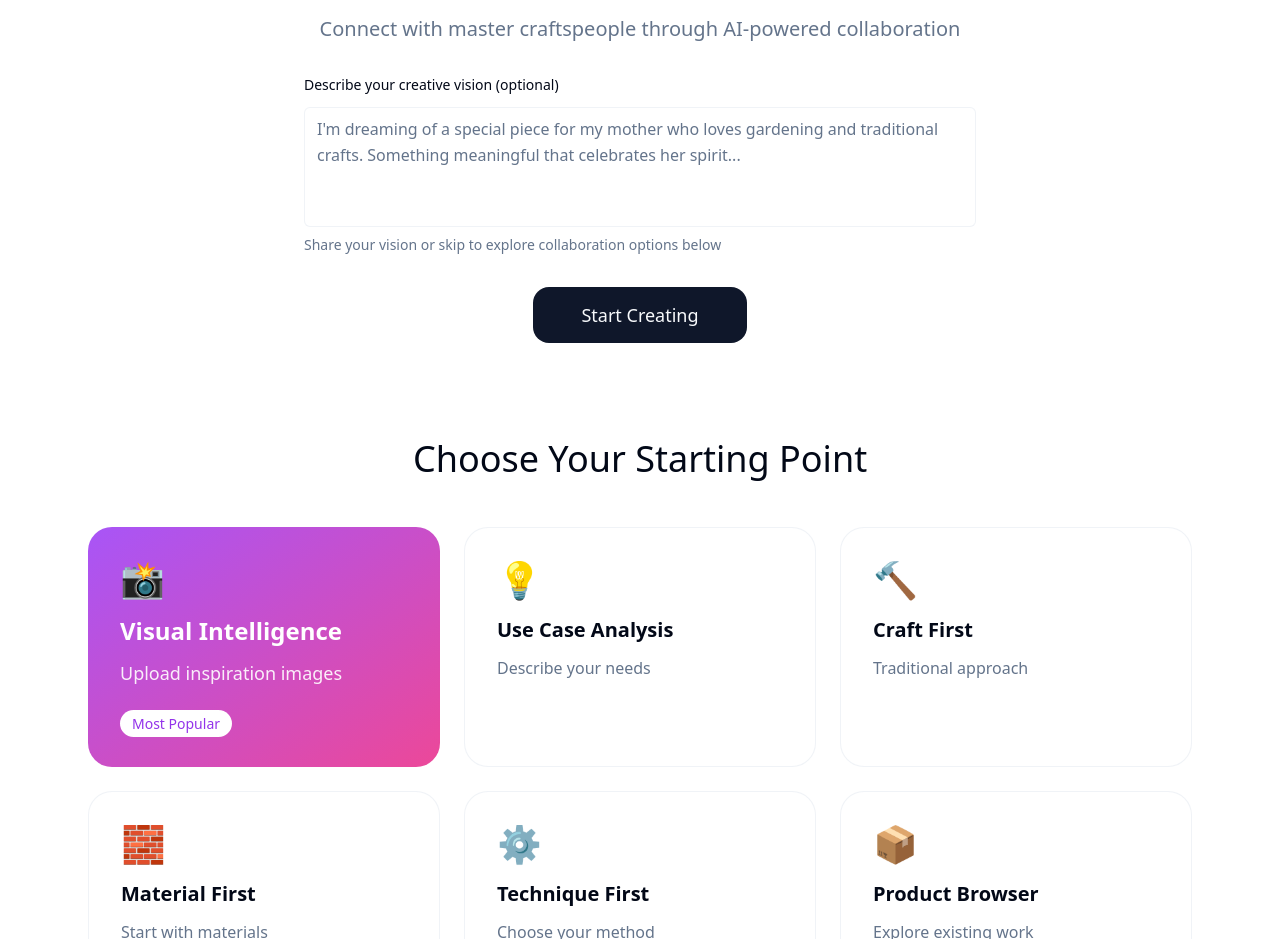
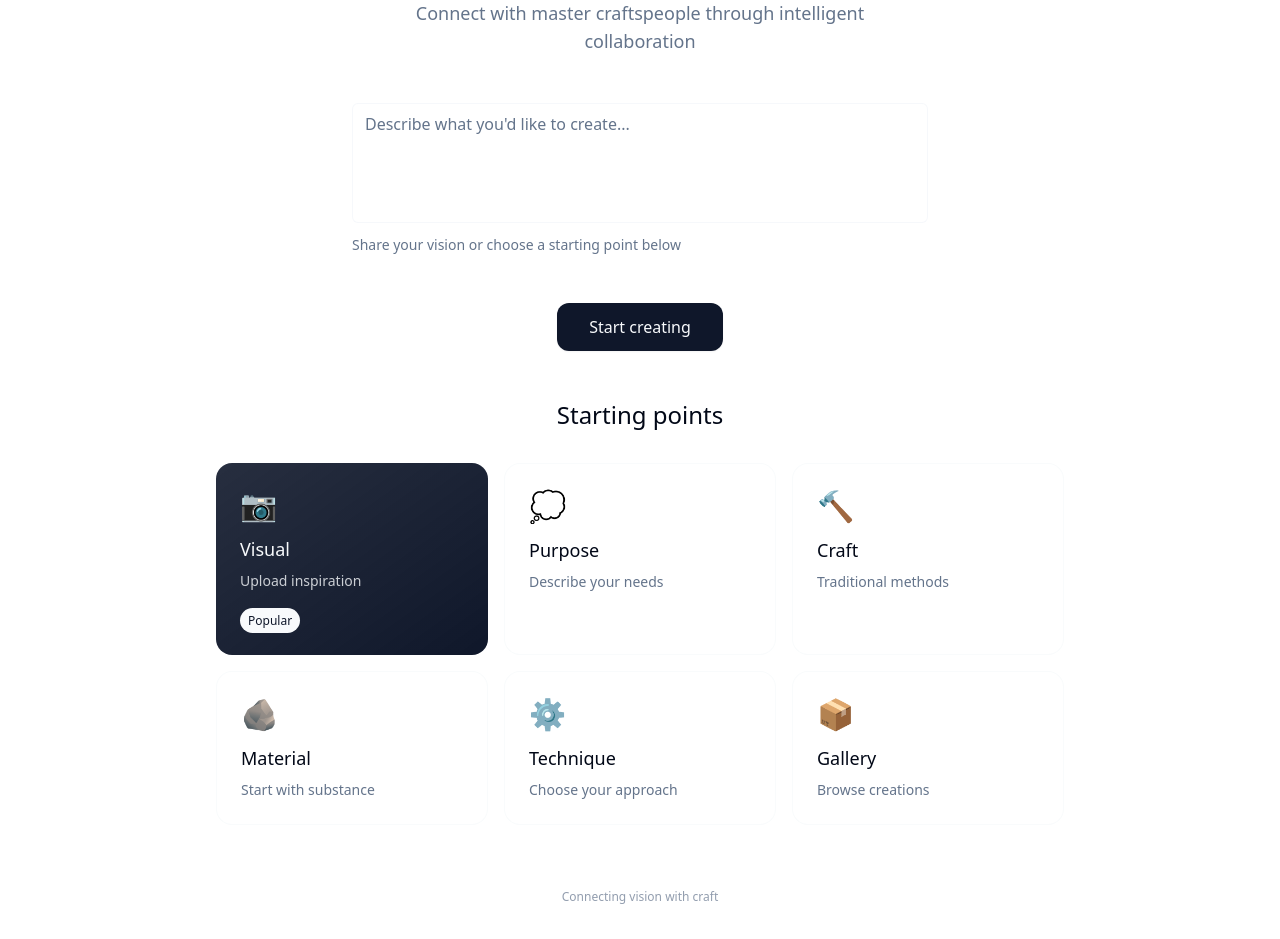
Before and after one commit to directcreate/directcreate-collaboration-platform, a React (Vite) app: page / in a window 1280 px wide. Shown: the part 253-1192 px from the top of the page. Built offline with nearby package versions, Linux system fonts and the light colour scheme.

Commit message:
Refactor: Redesign landing page
Implement a single-screen landing page with a text box and starting options, aiming for a streamlined, intuitive design.

```diff
--- a/src/pages/Index.tsx
+++ b/src/pages/Index.tsx
@@ -35,137 +35,148 @@ const Index = () => {
 
   const handleStartCreating = () => {
     if (intent.trim()) {
-      // Navigate to use case analysis with the intent
       navigate('/collaborate/use-case', { state: { initialIntent: intent } });
     } else {
-      // Scroll to collaboration options
       const collaborationSection = document.getElementById('collaboration-options');
       collaborationSection?.scrollIntoView({ behavior: 'smooth' });
     }
   };
 
+  const collaborationOptions = [
+    {
+      id: 'visual',
+      emoji: '📷',
+      title: 'Visual',
+      subtitle: 'Upload inspiration',
+      featured: true
+    },
+    {
+      id: 'use-case',
+      emoji: '💭',
+      title: 'Purpose',
+      subtitle: 'Describe your needs'
+    },
+    {
+      id: 'craft',
+      emoji: '🔨',
+      title: 'Craft',
+      subtitle: 'Traditional methods'
+    },
+    {
+      id: 'material',
+      emoji: '🪨',
+      title: 'Material',
+      subtitle: 'Start with substance'
+    },
+    {
+      id: 'technique',
+      emoji: '⚙️',
+      title: 'Technique',
+      subtitle: 'Choose your approach'
+    },
+    {
+      id: 'product',
+      emoji: '📦',
+      title: 'Gallery',
+      subtitle: 'Browse creations'
+    }
+  ];
+
   return (
     <div className="min-h-screen bg-background">
       {/* Header */}
-      <header className="pt-8 pb-4 text-center">
-        <h1 className="text-xl font-semibold text-foreground tracking-tight">
+      <header className="pt-6 pb-2 text-center">
+        <h1 className="text-lg font-medium text-foreground tracking-tight">
           Craft
         </h1>
       </header>
 
-      {/* Hero Section with Text Input */}
-      <section className="py-12 px-6 text-center max-w-4xl mx-auto">
-        <h1 className="text-4xl md:text-6xl font-light text-foreground mb-6 tracking-tight leading-tight">
-          Transform Your Ideas
+      {/* Main Content */}
+      <main className="px-4 sm:px-6 max-w-4xl mx-auto">
+        {/* Hero Section */}
+        <section className="text-center py-8 sm:py-12">
+          <h1 className="text-3xl sm:text-5xl lg:text-6xl font-light text-foreground mb-4 sm:mb-6 tracking-tight leading-tight">
+            Ideas become
             <br />
-          Into Reality
+            reality
           </h1>
-        <p className="text-lg md:text-xl text-muted-foreground mb-8 max-w-2xl mx-auto font-light">
-          Connect with master craftspeople through AI-powered collaboration
+          <p className="text-base sm:text-lg text-muted-foreground mb-8 sm:mb-12 max-w-lg mx-auto font-light leading-relaxed">
+            Connect with master craftspeople through intelligent collaboration
           </p>
 
-        {/* Creative Intent Text Box */}
-        <div className="max-w-2xl mx-auto mb-8">
-          <label htmlFor="intent" className="block text-sm font-medium text-foreground mb-3 text-left">
-            Describe your creative vision (optional)
-          </label>
+          {/* Intent Input */}
+          <div className="max-w-xl mx-auto mb-8 sm:mb-12">
             <Textarea
-            id="intent"
               value={intent}
               onChange={(e) => setIntent(e.target.value)}
-            placeholder="I'm dreaming of a special piece for my mother who loves gardening and traditional crafts. Something meaningful that celebrates her spirit..."
-            className="min-h-[120px] text-base leading-relaxed border-border/50 focus:border-primary resize-none"
+              placeholder="Describe what you'd like to create..."
+              className="min-h-[100px] sm:min-h-[120px] text-sm sm:text-base leading-relaxed border-border/30 focus:border-primary/50 resize-none bg-background/50 backdrop-blur-sm"
             />
-          <p className="text-sm text-muted-foreground mt-2 text-left">
-            Share your vision or skip to explore collaboration options below
+            <p className="text-xs sm:text-sm text-muted-foreground mt-3 text-left">
+              Share your vision or choose a starting point below
             </p>
           </div>
 
           <Button
             onClick={handleStartCreating}
             size="lg"
-          className="h-12 px-8 md:h-14 md:px-12 rounded-2xl bg-primary hover:bg-primary/90 text-primary-foreground font-medium text-base md:text-lg transition-all duration-200"
+            className="h-11 sm:h-12 px-6 sm:px-8 rounded-xl bg-primary hover:bg-primary/90 text-primary-foreground font-medium text-sm sm:text-base transition-all duration-200 shadow-sm"
           >
-          {intent.trim() ? 'Analyze My Vision' : 'Start Creating'}
+            {intent.trim() ? 'Begin collaboration' : 'Start creating'}
           </Button>
         </section>
 
-      {/* Collaboration Starting Points */}
-      <section id="collaboration-options" className="py-12 max-w-6xl mx-auto px-6 w-full">
-        <h2 className="text-3xl md:text-4xl font-light text-center text-foreground mb-12">
-          Choose Your Starting Point
+        {/* Collaboration Options */}
+        <section id="collaboration-options" className="pb-12 sm:pb-16">
+          <h2 className="text-xl sm:text-2xl font-light text-center text-foreground mb-6 sm:mb-8">
+            Starting points
           </h2>
 
-        <div className="grid grid-cols-1 sm:grid-cols-2 lg:grid-cols-3 gap-4 md:gap-6">
-          {/* Visual Intelligence - Featured */}
+          <div className="grid grid-cols-2 lg:grid-cols-3 gap-3 sm:gap-4">
+            {collaborationOptions.map((option) => (
               <div
-            onClick={() => handleCollaborationOption('visual')}
-            className="col-span-1 sm:col-span-2 lg:col-span-1 bg-gradient-to-br from-purple-500 to-pink-500 rounded-2xl md:rounded-3xl p-6 md:p-8 text-white cursor-pointer hover:scale-105 transition-transform duration-200"
+                key={option.id}
+                onClick={() => handleCollaborationOption(option.id)}
+                className={`
+                  ${option.featured
+                    ? 'col-span-2 lg:col-span-1 bg-gradient-to-br from-primary/90 to-primary text-primary-foreground'
+                    : 'bg-card hover:bg-accent/30 border border-border/20'
+                  }
+                  rounded-xl sm:rounded-2xl p-4 sm:p-6 cursor-pointer transition-all duration-200 hover:scale-[1.02] active:scale-[0.98] backdrop-blur-sm
+                `}
               >
-            <div className="text-3xl md:text-4xl mb-3 md:mb-4">📸</div>
-            <h3 className="text-xl md:text-2xl font-semibold mb-2 md:mb-3">Visual Intelligence</h3>
-            <p className="text-base md:text-lg opacity-90 mb-4 md:mb-6">Upload inspiration images</p>
-            <span className="bg-white text-purple-600 px-3 py-1 rounded-full text-sm font-medium">
-              Most Popular
+                <div className="text-2xl sm:text-3xl mb-2 sm:mb-3">
+                  {option.emoji}
+                </div>
+                <h3 className={`
+                  text-base sm:text-lg font-medium mb-1 sm:mb-2
+                  ${option.featured ? 'text-primary-foreground' : 'text-foreground'}
+                `}>
+                  {option.title}
+                </h3>
+                <p className={`
+                  text-xs sm:text-sm
+                  ${option.featured ? 'text-primary-foreground/80' : 'text-muted-foreground'}
+                `}>
+                  {option.subtitle}
+                </p>
+                {option.featured && (
+                  <div className="mt-3 sm:mt-4">
+                    <span className="bg-primary-foreground text-primary px-2 py-1 rounded-full text-xs font-medium">
+                      Popular
                     </span>
                   </div>
-
-          {/* Use Case Analysis */}
-          <div
-            onClick={() => handleCollaborationOption('use-case')}
-            className="bg-card rounded-2xl md:rounded-3xl p-6 md:p-8 hover:bg-accent/50 transition-colors cursor-pointer hover:scale-105 duration-200 border border-border/50"
-          >
-            <div className="text-3xl md:text-4xl mb-3 md:mb-4">💡</div>
-            <h3 className="text-lg md:text-xl font-semibold text-foreground mb-2 md:mb-3">Use Case Analysis</h3>
-            <p className="text-sm md:text-base text-muted-foreground">Describe your needs</p>
+                )}
               </div>
-
-          {/* Craft First */}
-          <div
-            onClick={() => handleCollaborationOption('craft')}
-            className="bg-card rounded-2xl md:rounded-3xl p-6 md:p-8 hover:bg-accent/50 transition-colors cursor-pointer hover:scale-105 duration-200 border border-border/50"
-          >
-            <div className="text-3xl md:text-4xl mb-3 md:mb-4">🔨</div>
-            <h3 className="text-lg md:text-xl font-semibold text-foreground mb-2 md:mb-3">Craft First</h3>
-            <p className="text-sm md:text-base text-muted-foreground">Traditional approach</p>
-          </div>
-
-          {/* Material First */}
-          <div
-            onClick={() => handleCollaborationOption('material')}
-            className="bg-card rounded-2xl md:rounded-3xl p-6 md:p-8 hover:bg-accent/50 transition-colors cursor-pointer hover:scale-105 duration-200 border border-border/50"
-          >
-            <div className="text-3xl md:text-4xl mb-3 md:mb-4">🧱</div>
-            <h3 className="text-lg md:text-xl font-semibold text-foreground mb-2 md:mb-3">Material First</h3>
-            <p className="text-sm md:text-base text-muted-foreground">Start with materials</p>
-          </div>
-
-          {/* Technique First */}
-          <div
-            onClick={() => handleCollaborationOption('technique')}
-            className="bg-card rounded-2xl md:rounded-3xl p-6 md:p-8 hover:bg-accent/50 transition-colors cursor-pointer hover:scale-105 duration-200 border border-border/50"
-          >
-            <div className="text-3xl md:text-4xl mb-3 md:mb-4">⚙️</div>
-            <h3 className="text-lg md:text-xl font-semibold text-foreground mb-2 md:mb-3">Technique First</h3>
-            <p className="text-sm md:text-base text-muted-foreground">Choose your method</p>
-          </div>
-
-          {/* Product Browser */}
-          <div
-            onClick={() => handleCollaborationOption('product')}
-            className="bg-card rounded-2xl md:rounded-3xl p-6 md:p-8 hover:bg-accent/50 transition-colors cursor-pointer hover:scale-105 duration-200 border border-border/50"
-          >
-            <div className="text-3xl md:text-4xl mb-3 md:mb-4">📦</div>
-            <h3 className="text-lg md:text-xl font-semibold text-foreground mb-2 md:mb-3">Product Browser</h3>
-            <p className="text-sm md:text-base text-muted-foreground">Explore existing work</p>
-          </div>
+            ))}
           </div>
         </section>
+      </main>
 
       {/* Footer */}
-      <footer className="pb-8 text-center mt-8">
-        <p className="text-sm text-muted-foreground">
-          Connecting visionaries with craftspeople
+      <footer className="pb-6 text-center">
+        <p className="text-xs text-muted-foreground/70">
+          Connecting vision with craft
         </p>
       </footer>
     </div>
```
Lines whose indentation alone changed are shown as unchanged.
